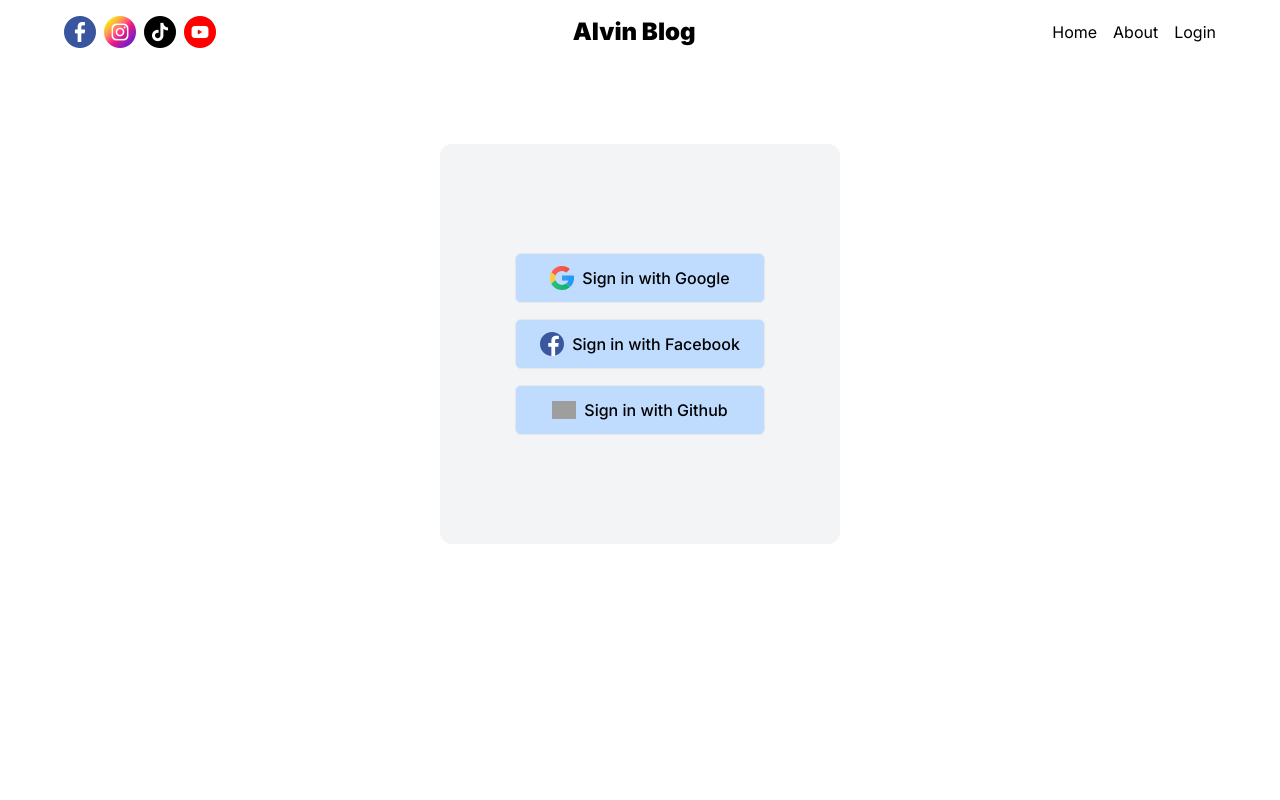
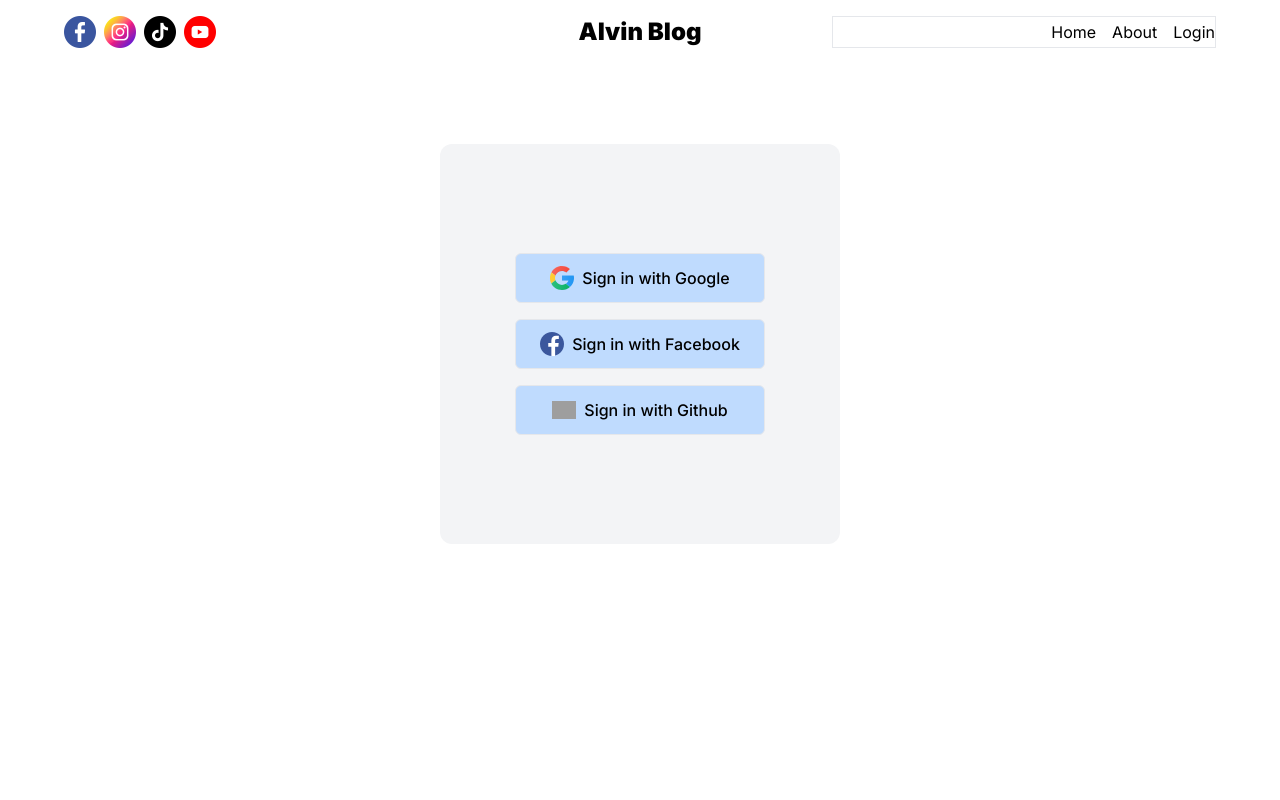
Before and after one commit to alvin-al/alvin-blog, a Next.js app: page /login in a window 1280 px wide. Shown: the top 800 px of the page. Built offline with nearby package versions, Linux system fonts and the light colour scheme; no server answers; grey boxes are pictures that could not be loaded.

Commit message:
Configure auth.js with google

```diff
--- a/auth.ts
+++ b/auth.ts
@@ -1,6 +1,6 @@
 import NextAuth from "next-auth"
 import Google from "next-auth/providers/google"
 
-export const { handlers, auth, signIn, signOut } = NextAuth({
+export const { handlers, signIn, signOut, auth } = NextAuth({
   providers: [Google],
 })
--- /dev/null
+++ b/middleware.ts
@@ -0,0 +1 @@
+export { auth as middleware } from "@/auth"
--- a/package.json
+++ b/package.json
@@ -11,8 +11,8 @@
   "dependencies": {
     "next": "14.2.2",
     "next-auth": "5.0.0-beta.16",
-    "react": "^18",
-    "react-dom": "^18",
+    "react": "^18.2.0",
+    "react-dom": "^18.2.0",
     "react-quill": "^2.0.0"
   },
   "devDependencies": {
--- /dev/null
+++ b/src/app/api/auth/[...nextauth]/route.ts
@@ -0,0 +1,2 @@
+import { handlers } from "/auth" // Referring to the auth.ts we just created
+export const { GET, POST } = handlers
--- a/src/app/login/page.jsx
+++ b/src/app/login/page.jsx
@@ -1,6 +1,6 @@
 import React from "react";
-import Image from "next/image";
 import LoginForm from "@/components/loginForm/page";
+
 
 
 const Login = () => {
--- a/src/components/authLinks/AuthLinks.jsx
+++ b/src/components/authLinks/AuthLinks.jsx
@@ -1,22 +1,25 @@
 import React from "react";
 import Link from 'next/link'
+import { signOut } from "../../../auth";
+import { auth } from "/auth"
 
-const AuthLinks = () => {
-    //temporary
-
-    const status = "notauthenticated";
+export default async function AuthLinks(){
+    const session = await auth()
 
     return <>
-        {status === "notauthenticated" ? (
+        {!session ? (
             <Link href="/login">Login</Link>
         ) : (
             <>
                 <Link href="/write">Write</Link>
-                <span>Logout</span>
+                <form action={async () => {
+                    "use server"
+                    await signOut()
+                }}>
+                    <button>Sign Out</button>
+                </form>
             </>
         )
         }
     </>
-};
-
-export default AuthLinks;
+}
--- a/src/components/loginForm/page.jsx
+++ b/src/components/loginForm/page.jsx
@@ -1,17 +1,16 @@
-'use client'
 import React from "react";
-import Image from 'next/image'
+import Image from 'next/image';
+import { signIn, signOut } from "/auth.ts"
+import { useSession } from "next-auth/react";
 
 
 const LoginForm = () => {
-
-
-
   return(
-
-
     <div className="w-[400px] m-auto bg-gray-100 rounded-xl h-[400px] flex flex-col justify-center items-center gap-4 mt-20">
-        <form>
+        <form action={async () => {
+          "use server"
+          await signIn("google")
+        }}>
             <button type="submit" className="border w-[250px] py-3 bg-blue-200 hover:bg-blue-300 rounded-md font-medium flex justify-center items-center gap-2">
                 <span><Image src="/google_logo.svg" alt="google" width={24} height={24} /></span>
                 <span>Sign in with Google</span>
@@ -23,6 +22,7 @@ const LoginForm = () => {
             <span><Image src="/facebook.svg" alt="google" width={24} height={24} /></span>
             <span>Sign in with Facebook</span>
          </button>
+
          <button className="border w-[250px] py-3 bg-blue-200 hover:bg-blue-300 rounded-md font-medium flex justify-center items-center gap-2">
             <span><Image src="/github.svg" alt="google" width={24} height={24} /></span>
             <span>Sign in with Github</span>
--- a/src/components/navbar/page.jsx
+++ b/src/components/navbar/page.jsx
@@ -5,15 +5,15 @@ import AuthLinks from "../authLinks/AuthLinks";
 
 const Navbar = () => {
   return(
-    <div className="flex justify-between py-4 w-full ">
-        <div className="gap-2 hidden lg:flex">
+    <div className="flex py-4 w-full justify-stretch">
+        <div className="w-1/3 gap-2 hidden lg:flex">
             <Image src="/facebook.png" alt="facebook" width={32} height={32}/>
             <Image src="/instagram.png" alt="instagram" width={32} height={32}/>
             <Image src="/tiktok.png" alt="tiktok" width={32} height={32} />
             <Image src="/youtube.png" alt="youtube" width={32} height={32} />
         </div>
-        <div><h1 className="font-black text-2xl"><Link href="/">Alvin Blog</Link></h1></div>
-        <div className="flex gap-4 items-center">
+        <div className="w-1/3 justify-center flex"><h1 className="font-black text-2xl"><Link href="/">Alvin Blog</Link></h1></div>
+        <div className="flex gap-4 items-center justify-end w-1/3 border">
             <Link href="/">Home</Link>
             <Link href="/">About</Link>
             <AuthLinks />
```
Also changed, not shown: tsconfig.json (added, +39 -0 lines), 2 other files (tests, documents, lock files or other folders).
